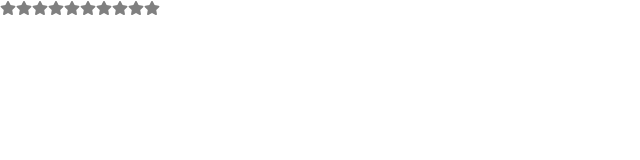
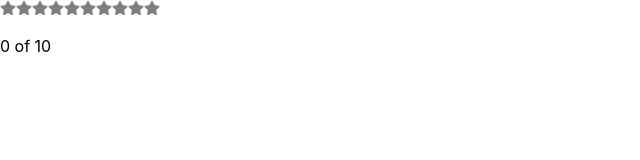
Before and after one commit to sitaramsandeep/react-hooks, a React (Create React App) app: page / in a window 1280 px wide. Shown: the top 160 px of the page, without its empty margins (0-640 px from the left). Built offline with nearby package versions, Linux system fonts and the light colour scheme.

Commit message:
Sending interactions up component trees

```diff
--- a/src/App.js
+++ b/src/App.js
@@ -1,16 +1,30 @@
 import './App.css';
 import {FaStar} from 'react-icons/fa';
+import { useState } from 'react';
 
 const createArray = (length) => [...Array(length)]
 
-function Star({ selected = false }) {
-  return <FaStar color={selected ? "red" : "gray"}/>
+function Star({ selected = false, onSelect }) {
+  return <FaStar
+  color={selected ? "red" : "gray"}
+  onClick={onSelect}
+  />
 }
 
 function StarRating({totalStars = 5}) {
- return createArray(totalStars).map((n, i) => {
-   return <Star key={i}/>
-  });
+  const [selectedStar, setSelectedStar] = useState(0)
+
+ return (
+    <>
+      {createArray(totalStars).map((n, i) => {
+        return <Star
+        key={i}
+        selected={selectedStar > i}
+        onSelect={() => setSelectedStar(i+1)}/>
+      })}
+      <p>{selectedStar } of {totalStars}</p>
+    </>
+  )
 }
 
 function App() {
```
